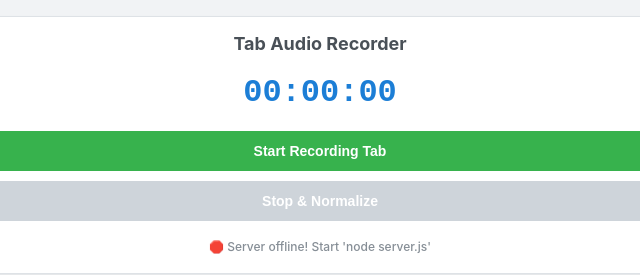
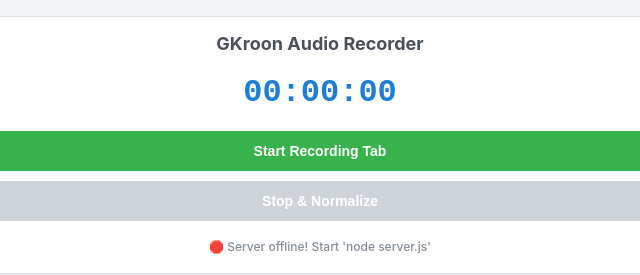
Before and after one commit to QMS85/GKroon-Audio-Recorder, a browser extension: page extension/sidepanel.html in a window 1280 px wide. Shown: the full height of the page, 320-960 px from the left. Drawn offline with Linux system fonts and the light colour scheme.

Commit message:
Updated sidepanel.html

```diff
--- a/extension/sidepanel.html
+++ b/extension/sidepanel.html
@@ -64,7 +64,7 @@
 </head>
 <body>
   <div class="card">
-    <h2>Tab Audio Recorder</h2>
+    <h2>GKroon Audio Recorder</h2>
     <div class="timer-display" id="timer">00:00:00</div>
     <button id="startBtn">Start Recording Tab</button>
     <button id="stopBtn" disabled>Stop & Normalize</button>
```
